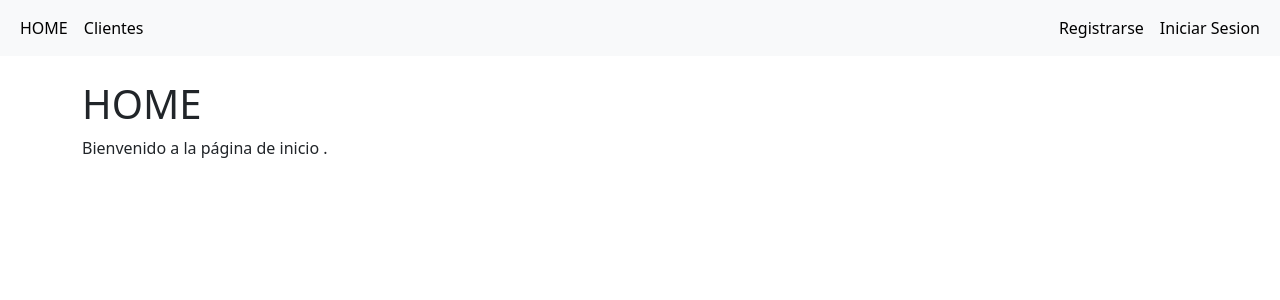
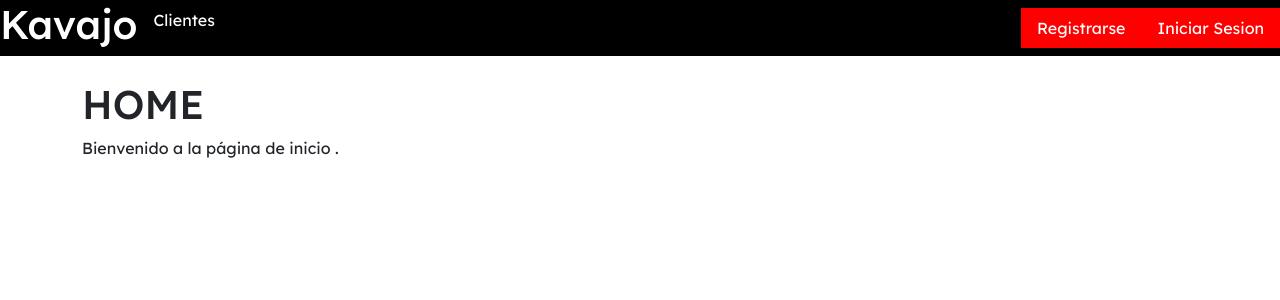
Before and after one commit to OscarNR7/CRM, a Django app: page / in a window 1280 px wide. Shown: the top 300 px of the page. Run offline with Django 5.2, Linux system fonts and the light colour scheme.

Commit message:
agrega diseño nav

```diff
--- a/templates/base.html
+++ b/templates/base.html
@@ -17,15 +17,59 @@
             integrity="sha384-T3c6CoIi6uLrA9TneNEoa7RxnatzjcDSCmG1MXxSR1GAsXEV/Dwwykc2MPK8M2HN"
             crossorigin="anonymous"
         />
+
+        <link rel="preconnect" href="https://fonts.googleapis.com">
+        <link rel="preconnect" href="https://fonts.gstatic.com" crossorigin>
+        <link href="https://fonts.googleapis.com/css2?family=Lexend+Deca:wght@100..900&display=swap" rel="stylesheet">
+
+        <style>
+
+            ::-webkit-scrollbar {
+            display: none;
+            }
+
+            *{
+                margin: 0px;
+                font-family: "Lexend Deca",sans-serif;
+            }
+
+            .nav{
+                background-color: black;
+                height: fit-content;
+                display: flex;
+                flex-direction: row;
+                align-items: center;
+                justify-content: space-between;
+            }
+
+            .nav a{
+                text-decoration: none;
+                color: white;
+            }
+
+            .nav h1{
+                font-family: "Lexend Deca", sans-serif;
+                font-size: 40px;
+            }
+
+            .logC a{
+                background-color: red;
+            }
+            #navOpc{
+                display: flex;
+                flex-direction: row;
+            }
+        </style>
+
     </head>
 
     <body>
 
         <!-- Navigation Bar -->
-         <nav class="navbar navbar-expand navar-light bg-light">
-            <div class="container-fluid me-auto">
-                <div class="nav navbar-nav">
-                    <a class="nav-link active" href="{% url 'home' %}">HOME</a>
+         <nav class="nav">
+            <div id="navOpc">
+                <h1><a class="" href="{% url 'home' %}">Kavajo</a></h1>
+                <div class="nav">
                     <a class="nav-link active" href="{% url 'clientes' %}">Clientes</a>
                     {% if user.is_authenticated and user.userrole.role == 'gerente' %}
                     <a class="nav-link active" href="{% url 'administrar_usuarios' %}">Administrar Usuarios</a>
@@ -34,7 +78,8 @@
                     <a class="nav-link active">Rol del usuario: {{ user.userrole.role }}</a>
                     {% endif %}
                 </div>
-                <div class="navbar-nav ms-auto">
+            </div>
+            <div class="nav logC">
                 <!-- signup es provisional -->
                 {% if user.is_authenticated  %}
                 <a class="nav-link active" href="{% url 'logout' %}">Cerrar Sesion</a>
@@ -42,7 +87,6 @@
                 <a class="nav-link active" href="{% url 'signup' %}">Registrarse</a>
                 <a class="nav-link active" href="{% url 'signin' %}">Iniciar Sesion</a>
                 {% endif %}
-                </div>
             </div>
          </nav>
 
```
Also changed, not shown: clientes/migrations/0009_alter_cliente_observaciones.py (added). Lines whose indentation alone changed are shown as unchanged.
